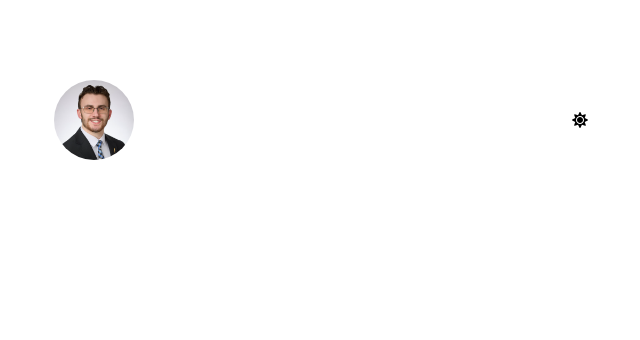
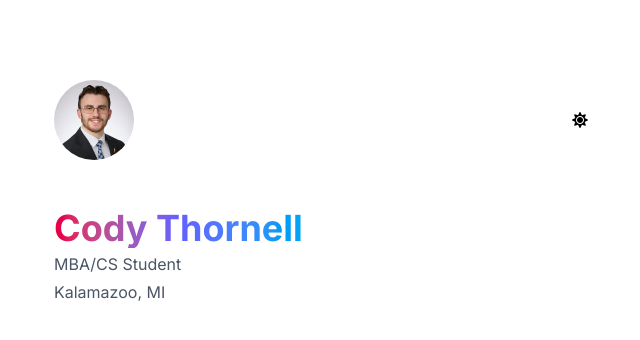
Before and after one commit to grcodeman/cody-portfolio, a Next.js app: page / in a window 1280 px wide. Shown: the top 340 px of the page, without its empty margins (314-954 px from the left). Built offline with nearby package versions, Linux system fonts and the light colour scheme.

Commit message:
framer-motion info div

```diff
--- a/app/page.tsx
+++ b/app/page.tsx
@@ -21,6 +21,21 @@ export default function Home() {
           </div>
           <ThemeToggle />
         </motion.header>
+
+        <main className="space-y-10">
+          <motion.div
+          initial={{opacity: 0, x: 100}}
+          animate={{opacity: 1, x:0}}
+          transition={{duration: 0.8}}
+
+          className="space-y-1"
+          >
+            <h1 className="text-4xl font-bold bg-gradient-to-r from-rose-600 via-indigo-500 to-sky-500 bg-clip-text text-transparent inline-block">Cody Thornell</h1>
+            <p className="text-gray-600 dark:text-gray-400">MBA/CS Student</p>
+            <p className="text-gray-600 dark:text-gray-400">Kalamazoo, MI</p>
+          </motion.div>
+        </main>
+
       </div>
     </div>
   );
```
